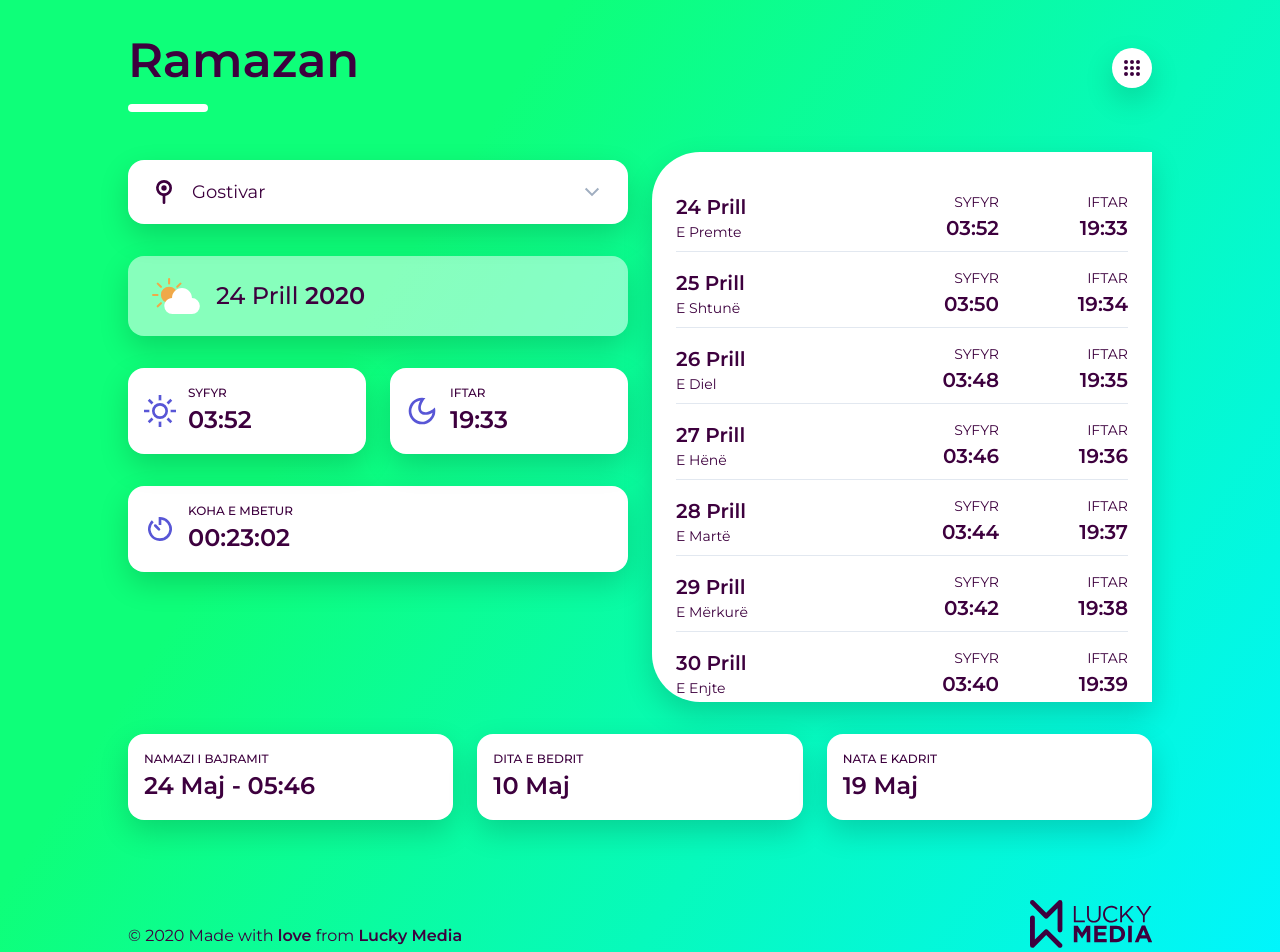
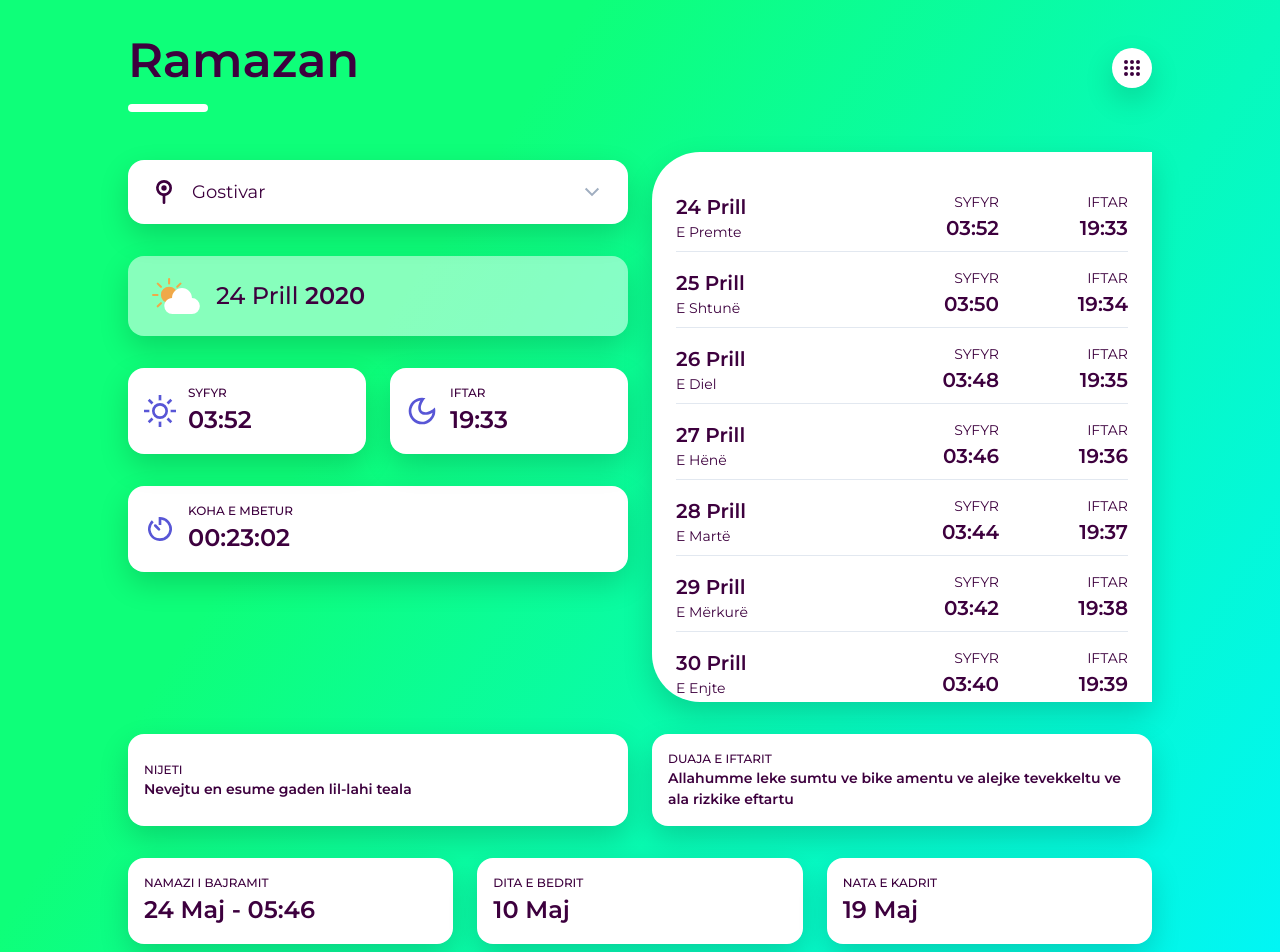
Before and after one commit to syedpeer/ramazanmk, a Vue app: page / in a window 1280 px wide. Shown: the top 952 px of the page. Built offline with nearby package versions, Linux system fonts and the light colour scheme.

Commit message:
Added more content

```diff
--- a/src/App.vue
+++ b/src/App.vue
@@ -52,6 +52,16 @@
             <base-table :items="this.modified"></base-table>
           </div>
         </div>
+
+        <div class="grid lg:grid-cols-2 gap-6 mt-8">
+          <base-card :name="$t('nijeti')">
+            <p class="text-sm text-primary">{{ $t('nijetiArabisht') }}</p>
+          </base-card>
+          <base-card :name="$t('duaja')">
+            <p class="text-sm text-primary">{{ $t('duajaArabisht') }}</p>
+          </base-card>
+        </div>
+
         <!-- This Base Card shows other important event dates within Ramadan (component) -->
         <div class="grid lg:grid-cols-3 gap-6 mt-8">
           <base-card
```
